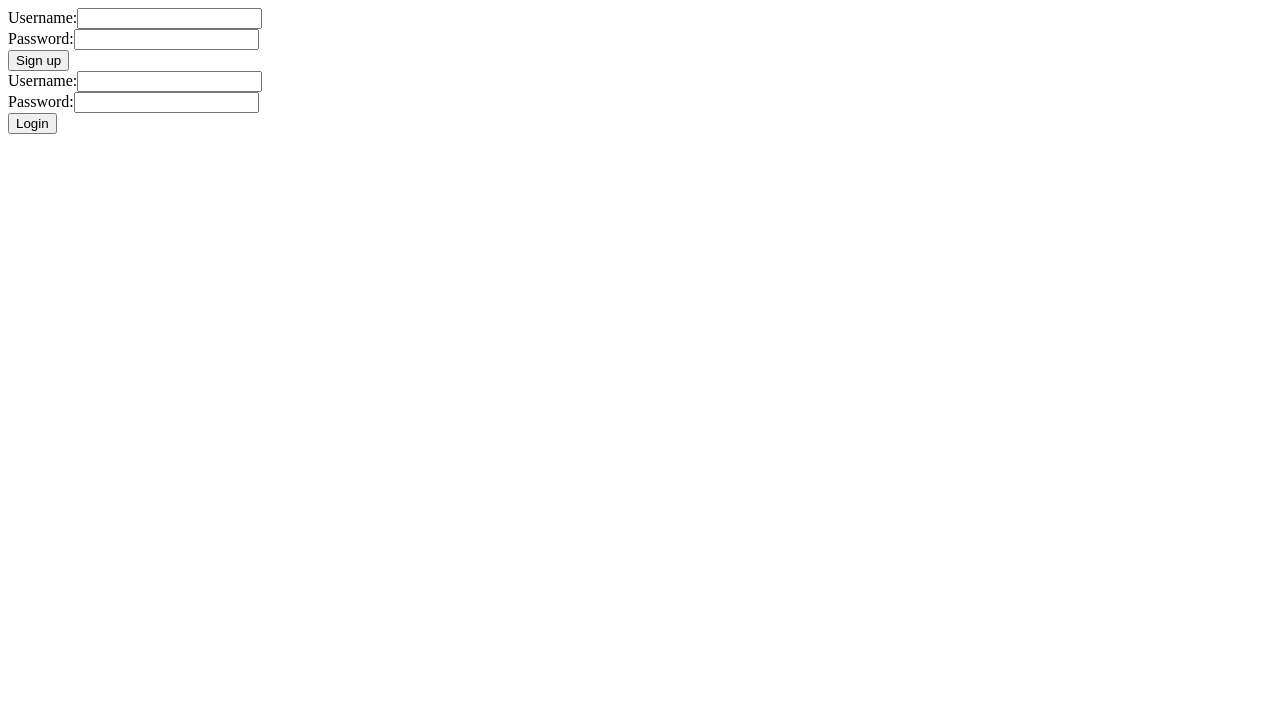
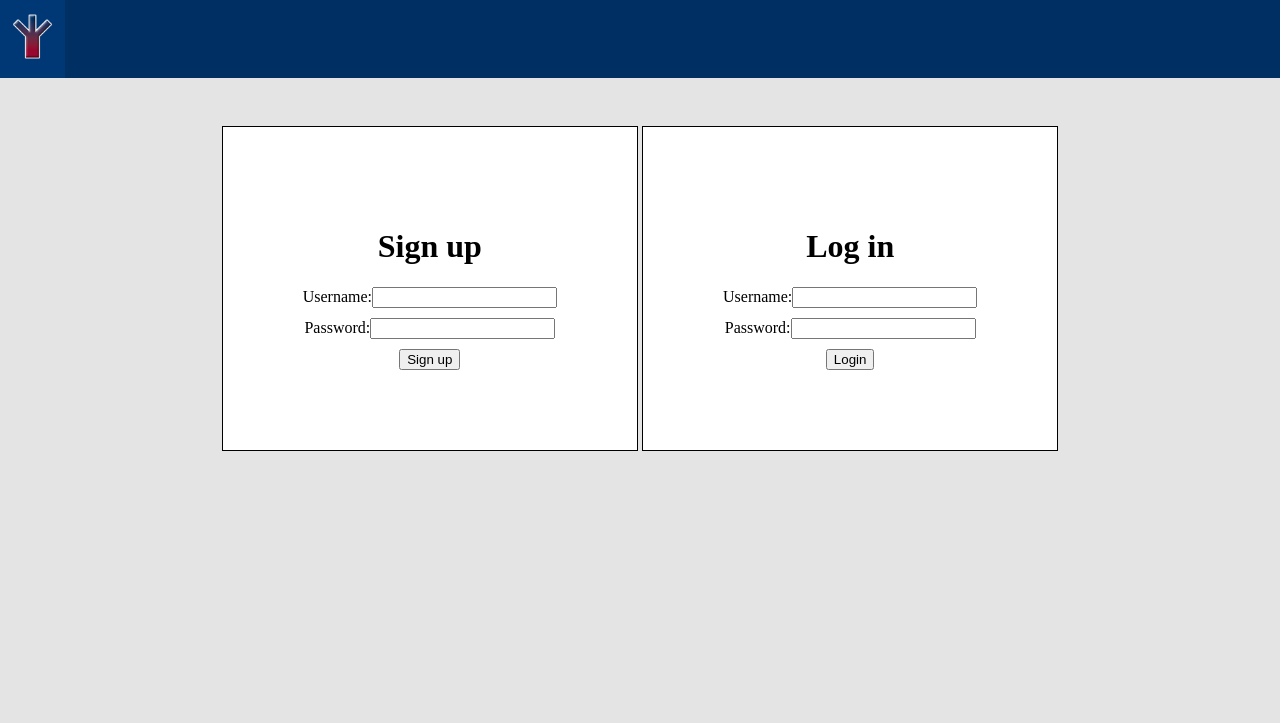
Before and after one commit to Wari-Dudafa/2023-coursework, a PHP site: page /user.php in a window 1280 px wide. Shown: the top 723 px of the page. Run offline with PHP 8.4, Linux system fonts and the light colour scheme.

Commit message:
Update user.php

```diff
--- a/user.php
+++ b/user.php
@@ -4,21 +4,45 @@
 
     <title>Login/Sign up</title>
     <link rel="icon" type="image/x-icon" href="BranchLogo.png">
+    <link rel="stylesheet" href="style.css">
 
 </head>
 <body>
+<nav>
 
+  <div class="topnav">
+      <div class="icon">
+          <a href="placeholder.php"> <!--Change me to a homepage-->
+                  <img src="BranchLogo.png" alt="my picture" height="45" width="45" />
+              </a>
+      </div>
+
+  </div>
+</nav>
+
+  <div class="loginsignup">
+    <div class="loginsignupchild">
+      <h1>Sign up</h1>
       <form action="adduser.php" method="post">
-    Username:<input type="text" name="Username"><br>
-    Password:<input type="password" name="Password"><br>
+        Username:<input type="text" name="Username" style="margin-bottom: 10px;"><br>
+        Password:<input type="password" name="Password" style= "margin-bottom: 10px;"><br>
         <input type="submit" value="Sign up">
       </form>
+    </div>
 
+    <div class="loginsignupchild">
+    <h1>Log in</h1>
       <form action="loginuser.php" method="post">
-    Username:<input type="text" name="Username"><br>
-    Password:<input type="password" name="Password"><br>
+        Username:<input type="text" name="Username" style="margin-bottom: 10px;"><br>
+        Password:<input type="password" name="Password" style="margin-bottom: 10px;"><br>
         <input type="submit" value="Login">
       </form>
+    </div>
+  </div>
+
+  <footer>
+      <!---->
+    </footer>
 
 </body>
 </html>
```
Lines whose indentation alone changed are shown as unchanged.
